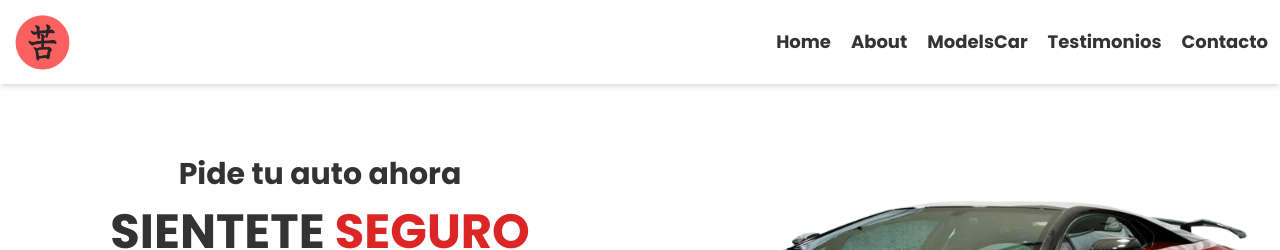
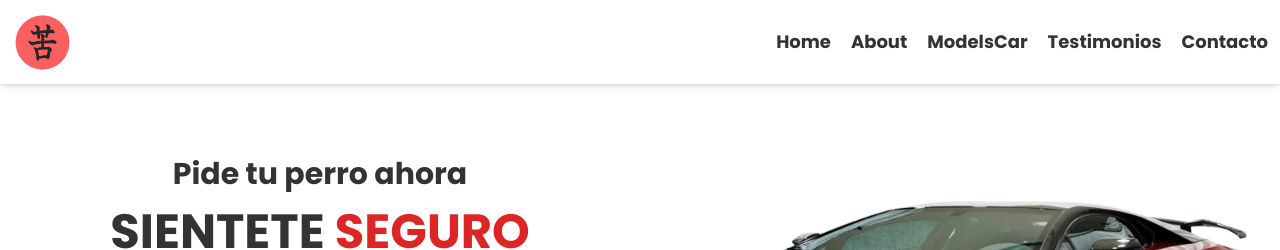
Before and after one commit to Yisuselpulento/carkanji, a React (Vite) app: page / in a window 1280 px wide. Shown: the top 250 px of the page. Built offline with nearby package versions, Linux system fonts and the light colour scheme.

Commit message:
Proyecto acabo pero no perfecto

```diff
--- a/Components/Encabezado.jsx
+++ b/Components/Encabezado.jsx
@@ -5,7 +5,7 @@ const Encabezado = () => {
     <div className='flex flex-wrap text-black text-opacity-80'>
       <div className='p-16 md:w-1/2 '>
         <div className='mb-14 flex flex-col text-center'>
-          <p className='font-bold text-3xl py-2'>Pide tu auto ahora</p>
+          <p className='font-bold text-3xl py-2'>Pide tu perro ahora</p>
           <h1 className=' py-2 uppercase font-bold text-5xl'>sientete <span className='text-red-600'>seguro </span>comprando con nosotros!</h1>
           <p className='text-gray-500 text-xl font-bold'>Compra el auto de tus sueños, precios increibles, modelos unicos y de todo tipo.</p>
         </div>
```
